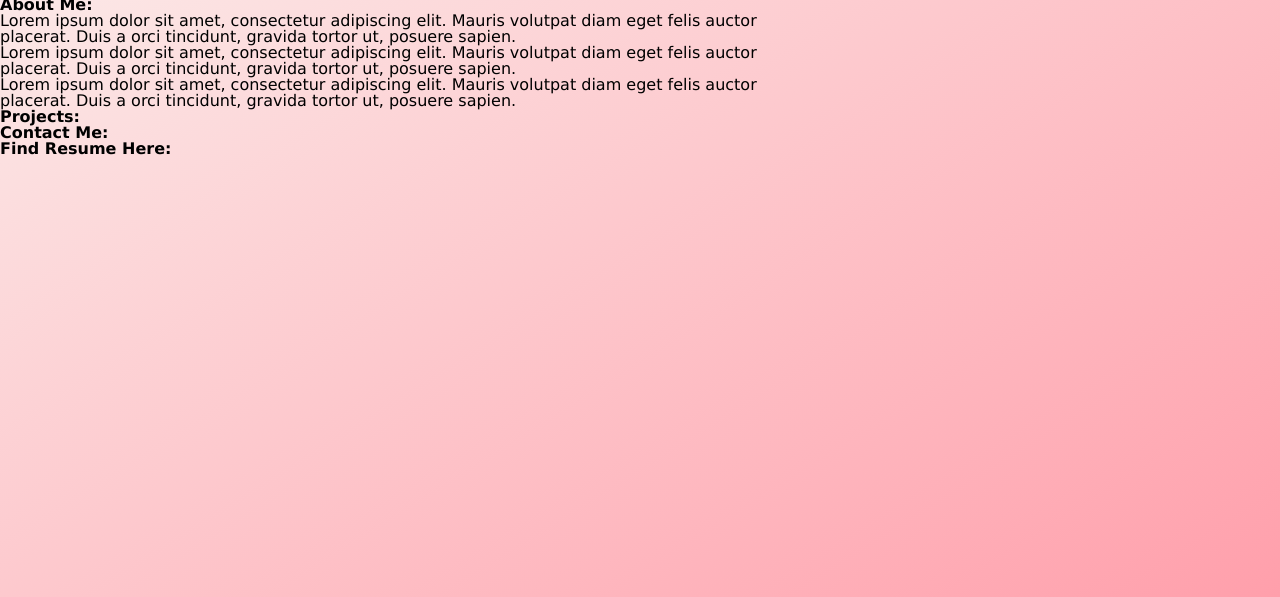
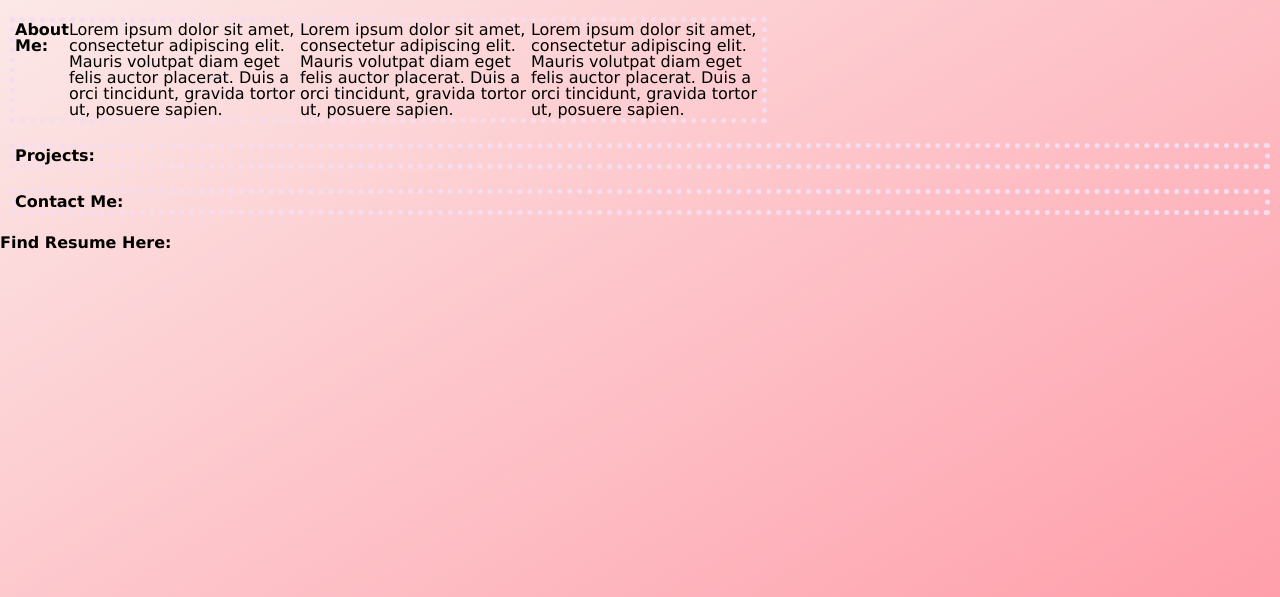
Before and after one commit to alycioe/Portfolio-2challenge, a plain HTML site: page index.html in a window 1280 px wide. Shown: the part 203-800 px from the top of the page. Drawn offline with Linux system fonts and the light colour scheme.

Commit message:
all borders are placed but css is subject to change

```diff
--- a/assets/style.css
+++ b/assets/style.css
@@ -85,3 +85,10 @@ a:hover {
 a:hover::before {
     content: "🌸";
 }
+
+.container2 {
+    display: flex;
+    border: dotted rgb(245, 220, 239);
+    border-width: 5px;
+    margin: 20px 10px;
+}
--- a/index.html
+++ b/index.html
@@ -30,12 +30,12 @@
             <p>Lorem ipsum dolor sit amet, consectetur adipiscing elit. Mauris volutpat diam eget felis auctor placerat. Duis a orci tincidunt, gravida tortor ut, posuere sapien.</p>
         </div>
 
-        <div class="projects container3">
+        <div class="projects container2">
             <h2>Projects:</h2>
             <!--good luck buddy-->
         </div>
 
-        <div class="contact container4">
+        <div class="contact container2">
             <h2>Contact Me:</h2>
         </div>
 
```
